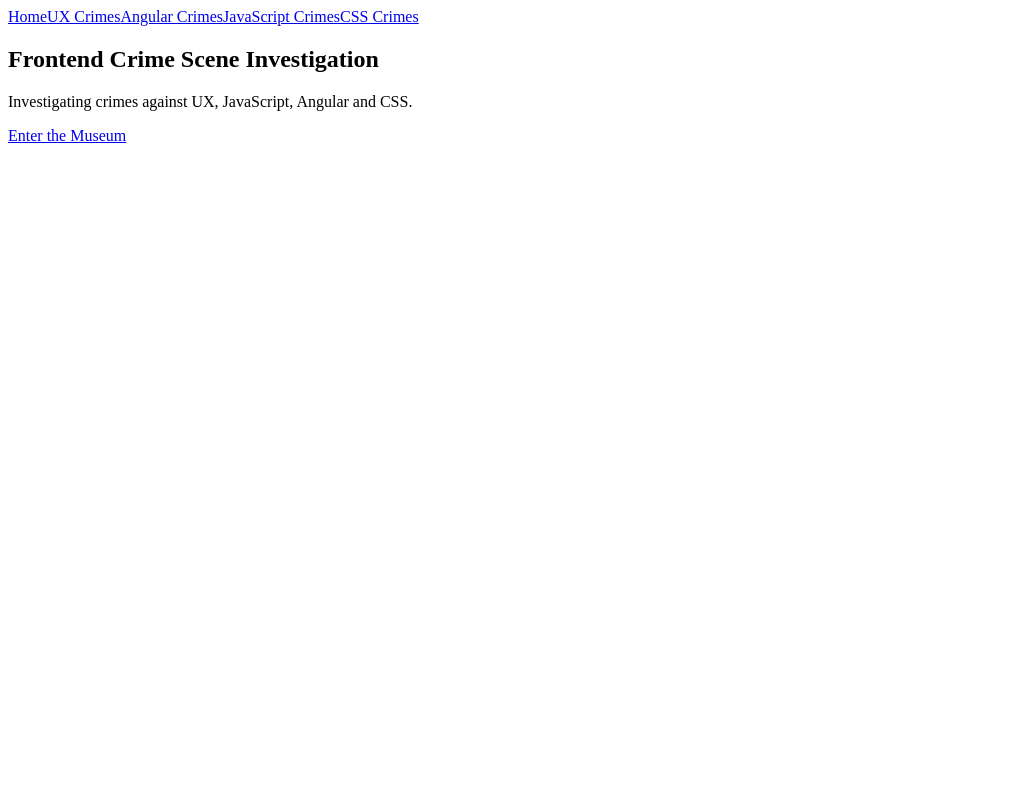
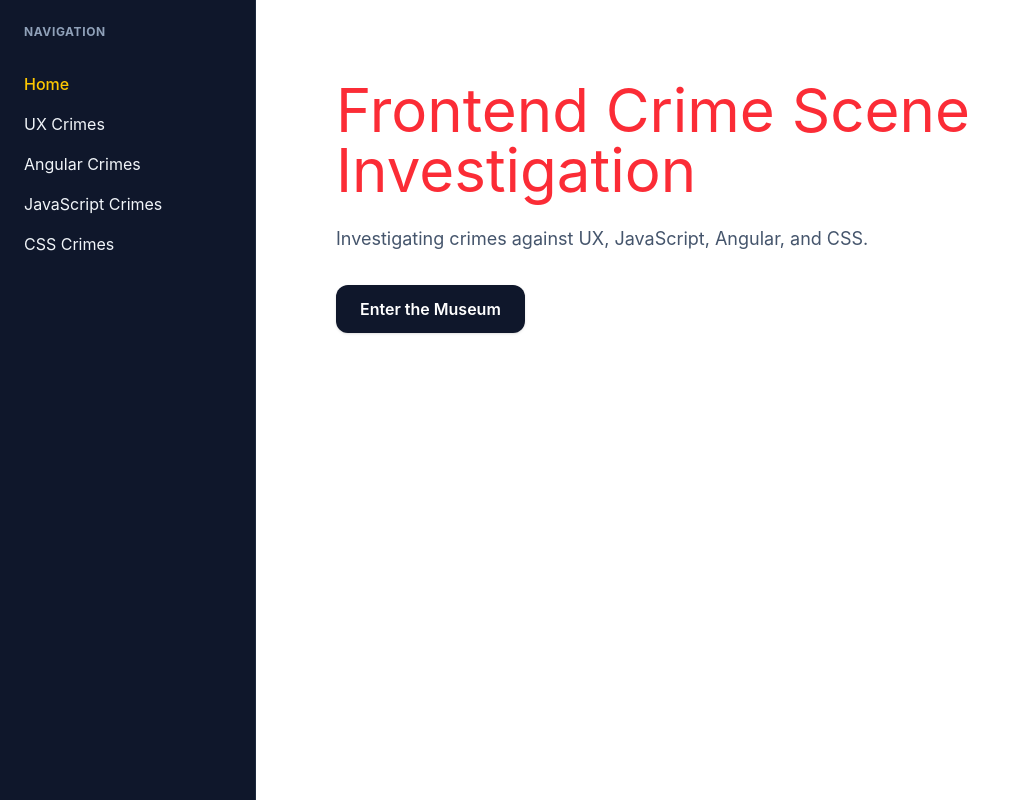
Before and after one commit to Marwa-Hodeib/frontend-crime-scene-investigation, an Angular app: page / in a window 1280 px wide. Shown: the top 802 px of the page, without its empty margins (0-1030 px from the left). Built offline with nearby package versions, Linux system fonts and the light colour scheme.

Commit message:
tailwind issue solved

```diff
--- a/angular.json
+++ b/angular.json
@@ -31,9 +31,9 @@
                 "input": "public"
               }
             ],
-            "styles": [
-              "src/styles.scss"
-            ],
+          "styles": [
+  "src/styles.scss"
+],
             "scripts": []
           },
           "configurations": {
--- a/package.json
+++ b/package.json
@@ -17,7 +17,10 @@
     "@angular/platform-browser": "^19.2.0",
     "@angular/platform-browser-dynamic": "^19.2.0",
     "@angular/router": "^19.2.0",
+    "@tailwindcss/postcss": "^4.3.2",
+    "postcss": "^8.5.16",
     "rxjs": "~7.8.0",
+    "tailwindcss": "^4.3.2",
     "tslib": "^2.3.0",
     "zone.js": "~0.15.0"
   },
--- a/src/app/app.component.html
+++ b/src/app/app.component.html
@@ -1 +1,9 @@
-<router-outlet></router-outlet>
+<div class="flex min-h-screen">
+  <app-sidebar></app-sidebar>
+
+  <main class="flex-1 p-10">
+    <router-outlet></router-outlet>
+  </main>
+</div>
+
+<div class="bg-red-500 text-white p-10 text-4xl">Tailwind Test</div>
--- a/src/app/app.component.ts
+++ b/src/app/app.component.ts
@@ -1,9 +1,12 @@
 import { Component } from '@angular/core';
 import { RouterOutlet } from '@angular/router';
+import { SidebarComponent } from './layout/sidebar/sidebar.component';
 
 @Component({
   selector: 'app-root',
-  imports: [RouterOutlet],
+  imports: [RouterOutlet, SidebarComponent],
   templateUrl: './app.component.html',
 })
-export class AppComponent {}
+export class AppComponent {
+  title = 'frontend-crime-investigation';
+}
--- a/src/app/layout/main-layout/main-layout.component.html
+++ b/src/app/layout/main-layout/main-layout.component.html
@@ -1,7 +1,5 @@
 <div class="flex min-h-screen">
-  <app-sidebar></app-sidebar>
-
-  <main class="flex-1 p-8">
+  <main class="flex-1 p-10">
     <router-outlet></router-outlet>
   </main>
 </div>
--- a/src/app/layout/sidebar/sidebar.component.html
+++ b/src/app/layout/sidebar/sidebar.component.html
@@ -1,7 +1,16 @@
-<nav>
-  <a routerLink="/">Home</a>
-  <a routerLink="/ux-crimes">UX Crimes</a>
-  <a routerLink="/angular-crimes">Angular Crimes</a>
-  <a routerLink="/javascript-crimes">JavaScript Crimes</a>
-  <a routerLink="/css-crimes">CSS Crimes</a>
+<nav
+  class="flex flex-col gap-4 w-64 p-6 bg-slate-900 text-slate-100 min-h-screen border-r border-slate-800"
+>
+  <div class="text-xs font-bold uppercase tracking-wider text-slate-400 mb-4">
+    Navigation
+  </div>
+  @for (item of navItems; track item.path) {
+    <a
+      [routerLink]="item.path"
+      routerLinkActive="text-yellow-400 font-medium"
+      class="transition-colors duration-200 hover:text-yellow-400"
+    >
+      {{ item.label }}
+    </a>
+  }
 </nav>
--- a/src/app/layout/sidebar/sidebar.component.ts
+++ b/src/app/layout/sidebar/sidebar.component.ts
@@ -1,11 +1,19 @@
 import { Component } from '@angular/core';
-import { RouterLink } from '@angular/router';
+import { RouterLink, RouterLinkActive } from '@angular/router';
 import { CommonModule } from '@angular/common';
 
 @Component({
   selector: 'app-sidebar',
   standalone: true,
-  imports: [RouterLink, CommonModule],
+  imports: [RouterLink, RouterLinkActive, CommonModule],
   templateUrl: './sidebar.component.html',
 })
-export class SidebarComponent {}
+export class SidebarComponent {
+  navItems = [
+    { label: 'Home', path: '/' },
+    { label: 'UX Crimes', path: '/ux-crimes' },
+    { label: 'Angular Crimes', path: '/angular-crimes' },
+    { label: 'JavaScript Crimes', path: '/javascript-crimes' },
+    { label: 'CSS Crimes', path: '/css-crimes' },
+  ];
+}
--- a/src/app/pages/home/home.component.html
+++ b/src/app/pages/home/home.component.html
@@ -1,7 +1,16 @@
-<section class="hero">
-  <h1>Frontend Crime Scene Investigation</h1>
+<section class="max-w-2xl space-y-6">
+  <h1 class="text-red-500 text-6xl">Frontend Crime Scene Investigation</h1>
 
-  <p>Investigating crimes against UX, JavaScript, Angular and CSS.</p>
+  <p class="text-lg text-slate-600 leading-relaxed">
+    Investigating crimes against UX, JavaScript, Angular, and CSS.
+  </p>
 
-  <a routerLink="/ux-crimes"> Enter the Museum </a>
+  <div class="pt-2">
+    <a
+      routerLink="/ux-crimes"
+      class="inline-flex items-center justify-center px-6 py-3 font-semibold text-white bg-slate-900 hover:bg-slate-800 transition-colors rounded-xl shadow-sm"
+    >
+      Enter the Museum
+    </a>
+  </div>
 </section>
--- a/src/styles.scss
+++ b/src/styles.scss
@@ -1 +1 @@
-/* You can add global styles to this file, and also import other style files */
+@import "tailwindcss";
```
Also changed, not shown: src/app/pages/home/home.component.ts (+6 -1 lines), .postcssrc.json (added), 1 other file (tests, documents, lock files or other folders).
